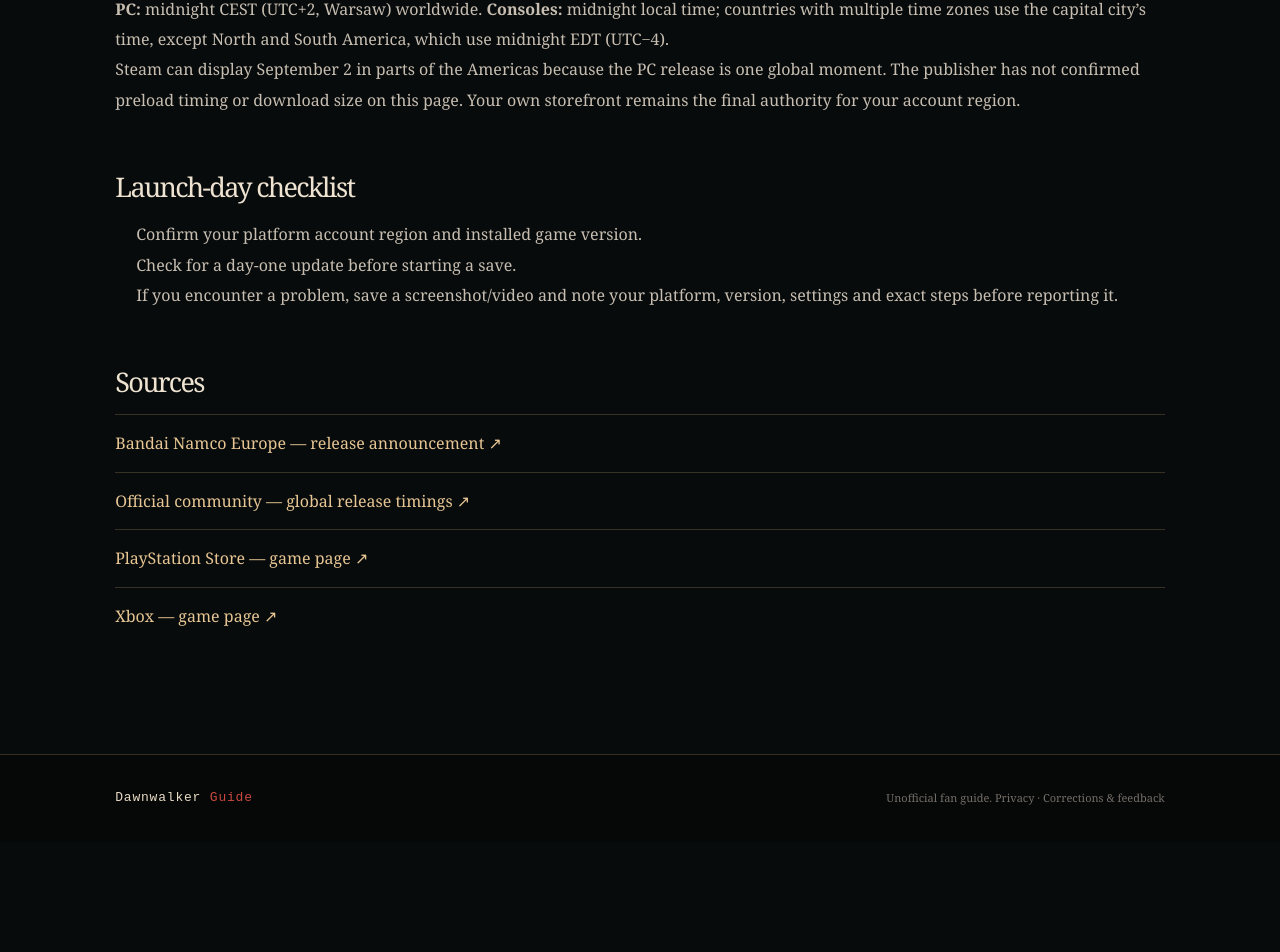
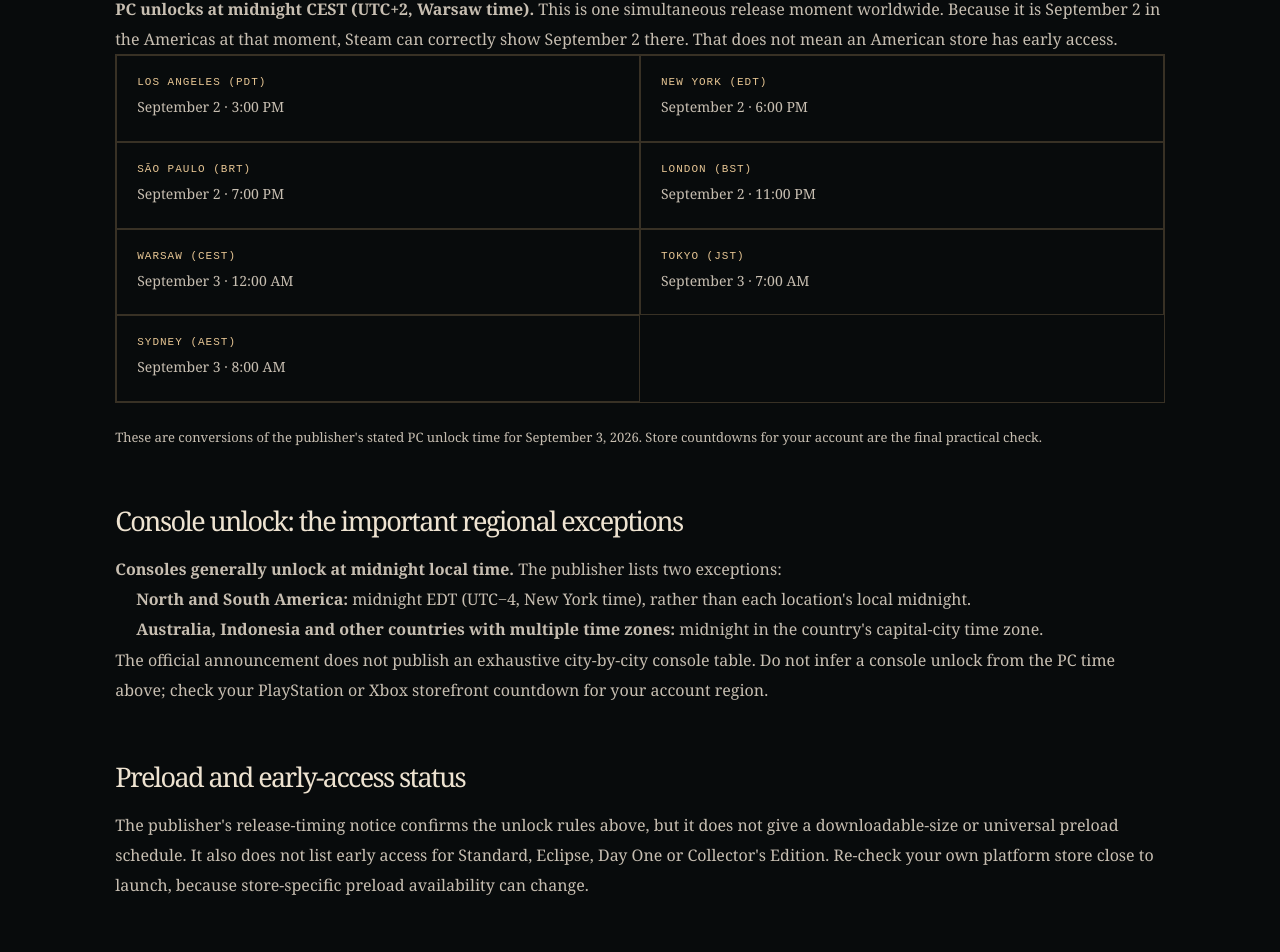
Before and after one commit to wencun/dawnwalker.cc, a Next.js app: page /release-date in a window 1280 px wide. Shown: the part 896-1848 px from the top of the page. Before the commit the page ends 1738 px from the top, so only its background shows below. Built offline with nearby package versions, Linux system fonts and the light colour scheme.

Commit message:
Clarify release timing regional exceptions

```diff
--- a/app/release-date/page.tsx
+++ b/app/release-date/page.tsx
@@ -13,7 +13,7 @@
     eyebrow="RELEASE GUIDE · OFFICIAL DETAILS"
     title="The Blood of Dawnwalker release date and time"
     dek="The game launches September 3, 2026 on PC, PlayStation 5 and Xbox Series X|S. This is the single source for the release date, PC and console unlock rules, and confirmed preload status."
-    checked="August 26, 2026"
+    checked="August 28, 2026"
     sources={[
       { label: "Bandai Namco Europe — release announcement", href: "https://en.bandainamcoent.eu/dawnwalker/news/the-blood-of-dawnwalker-will-launch-september-3-rebel-wolves-revealed-key-details" },
       { label: "Official community — global release timings", href: "https://www.reddit.com/r/DawnwalkerOfficial/comments/1vxyko5/dawnwalker_global_release_timings_are_here/" },
@@ -22,7 +22,9 @@
     ]}
     sections={[
       { title: "Release at a glance", body: <div className="fact-grid"><p><b>Date</b>September 3, 2026</p><p><b>Platforms</b>PC, PS5, Xbox Series X|S</p><p><b>Developer</b>Rebel Wolves</p><p><b>Genre</b>Open-world dark fantasy action RPG</p></div> },
-      { title: "Exact release time by platform", body: <><p><b>PC:</b> midnight CEST (UTC+2, Warsaw) worldwide. <b>Consoles:</b> midnight local time; countries with multiple time zones use the capital city’s time, except North and South America, which use midnight EDT (UTC−4).</p><p>Steam can display September 2 in parts of the Americas because the PC release is one global moment. The publisher has not confirmed preload timing or download size on this page. Your own storefront remains the final authority for your account region.</p></> },
+      { title: "PC unlock: one global moment, not early access", body: <><p><b>PC unlocks at midnight CEST (UTC+2, Warsaw time).</b> This is one simultaneous release moment worldwide. Because it is September 2 in the Americas at that moment, Steam can correctly show September 2 there. That does not mean an American store has early access.</p><div className="fact-grid"><p><b>Los Angeles (PDT)</b>September 2 · 3:00 PM</p><p><b>New York (EDT)</b>September 2 · 6:00 PM</p><p><b>São Paulo (BRT)</b>September 2 · 7:00 PM</p><p><b>London (BST)</b>September 2 · 11:00 PM</p><p><b>Warsaw (CEST)</b>September 3 · 12:00 AM</p><p><b>Tokyo (JST)</b>September 3 · 7:00 AM</p><p><b>Sydney (AEST)</b>September 3 · 8:00 AM</p></div><p className="note">These are conversions of the publisher&apos;s stated PC unlock time for September 3, 2026. Store countdowns for your account are the final practical check.</p></> },
+      { title: "Console unlock: the important regional exceptions", body: <><p><b>Consoles generally unlock at midnight local time.</b> The publisher lists two exceptions:</p><ul><li><b>North and South America:</b> midnight EDT (UTC−4, New York time), rather than each location&apos;s local midnight.</li><li><b>Australia, Indonesia and other countries with multiple time zones:</b> midnight in the country&apos;s capital-city time zone.</li></ul><p>The official announcement does not publish an exhaustive city-by-city console table. Do not infer a console unlock from the PC time above; check your PlayStation or Xbox storefront countdown for your account region.</p></> },
+      { title: "Preload and early-access status", body: <p>The publisher&apos;s release-timing notice confirms the unlock rules above, but it does not give a downloadable-size or universal preload schedule. It also does not list early access for Standard, Eclipse, Day One or Collector&apos;s Edition. Re-check your own platform store close to launch, because store-specific preload availability can change.</p> },
       { title: "Launch-day checklist", body: <ul><li>Confirm your platform account region and installed game version.</li><li>Check for a day-one update before starting a save.</li><li>If you encounter a problem, save a screenshot/video and note your platform, version, settings and exact steps before reporting it.</li></ul> },
     ]}
   />;
```
